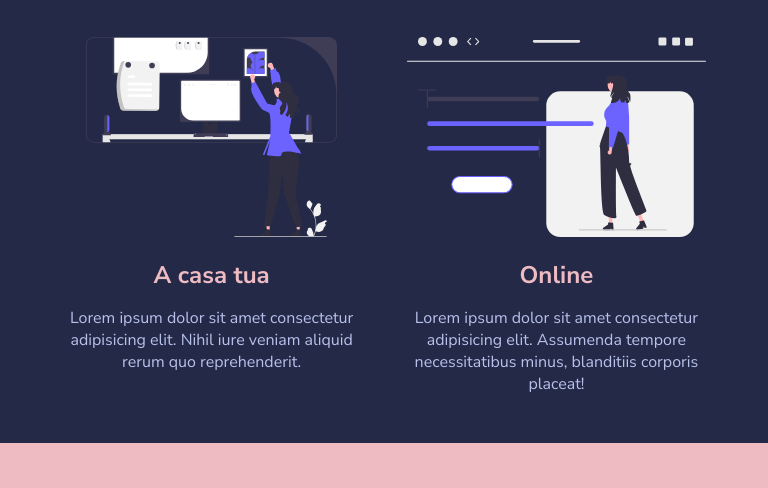
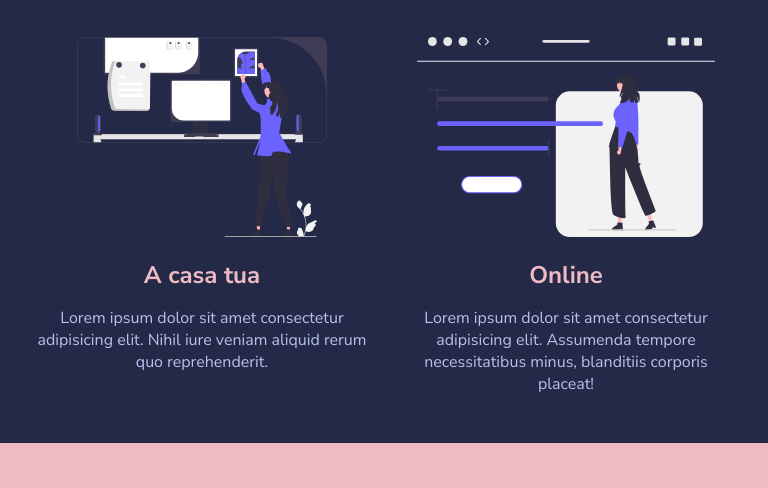
Before and after one commit to olgas-class/css-responsive-wannabe-correzione, a plain HTML site: page index.html in a window 768 px wide. Shown: the part 196-684 px from the top of the page. Drawn offline with Linux system fonts and the light colour scheme.

Commit message:
Bonus media query da .. a

```diff
--- a/css/responsive.css
+++ b/css/responsive.css
@@ -36,3 +36,12 @@ Mobile 480px
         padding-top: 3rem;
     }
 }
+
+/* Bonus da 768px a 1160px */
+@media screen and (min-width: 768px) and (max-width: 1160px) {
+
+    .container {
+        width: 100%;
+    }
+
+}
```
